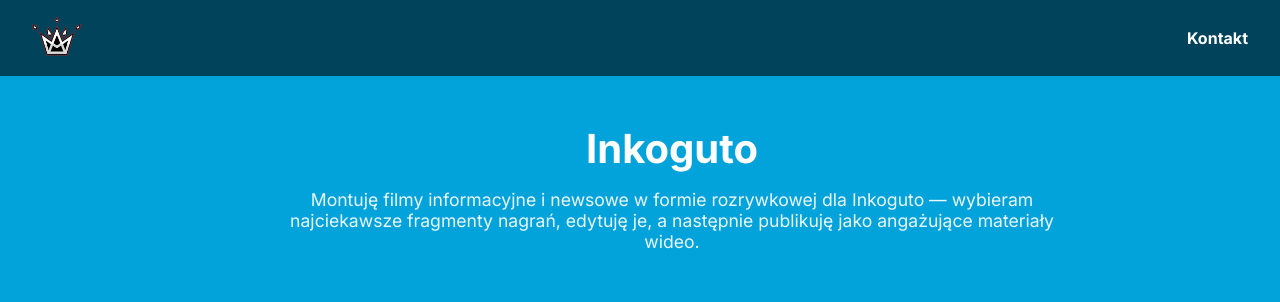
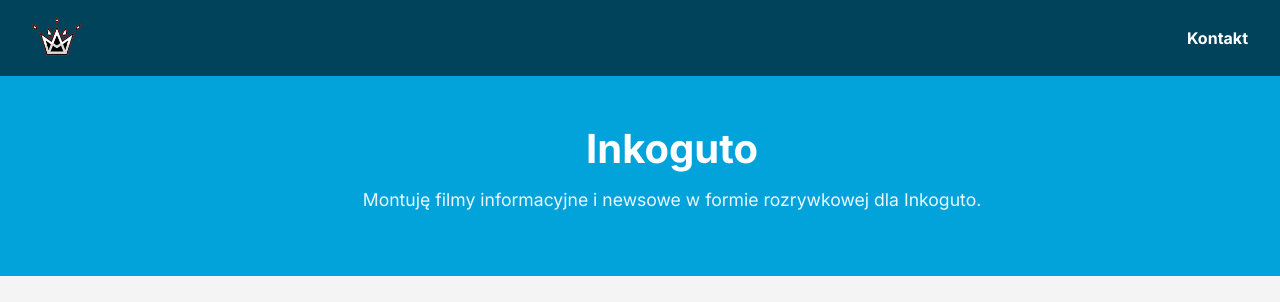
Before and after one commit to AdameKlive/portfolio, a plain HTML site: page inkoguto.html in a window 1280 px wide. Shown: the top 302 px of the page. Drawn offline with Linux system fonts and the light colour scheme.

Commit message:
Update inkoguto.html

```diff
--- a/inkoguto.html
+++ b/inkoguto.html
@@ -255,7 +255,7 @@ slider-btn.right {
 <section class="creator-header">
   <h1>Inkoguto</h1>
   <p class="creator-description">
-    Montuję filmy informacyjne i newsowe w formie rozrywkowej dla Inkoguto — wybieram najciekawsze fragmenty nagrań, edytuję je, a następnie publikuję jako angażujące materiały wideo.
+    Montuję filmy informacyjne i newsowe w formie rozrywkowej dla Inkoguto.
   </p>
 </section>
 
```
